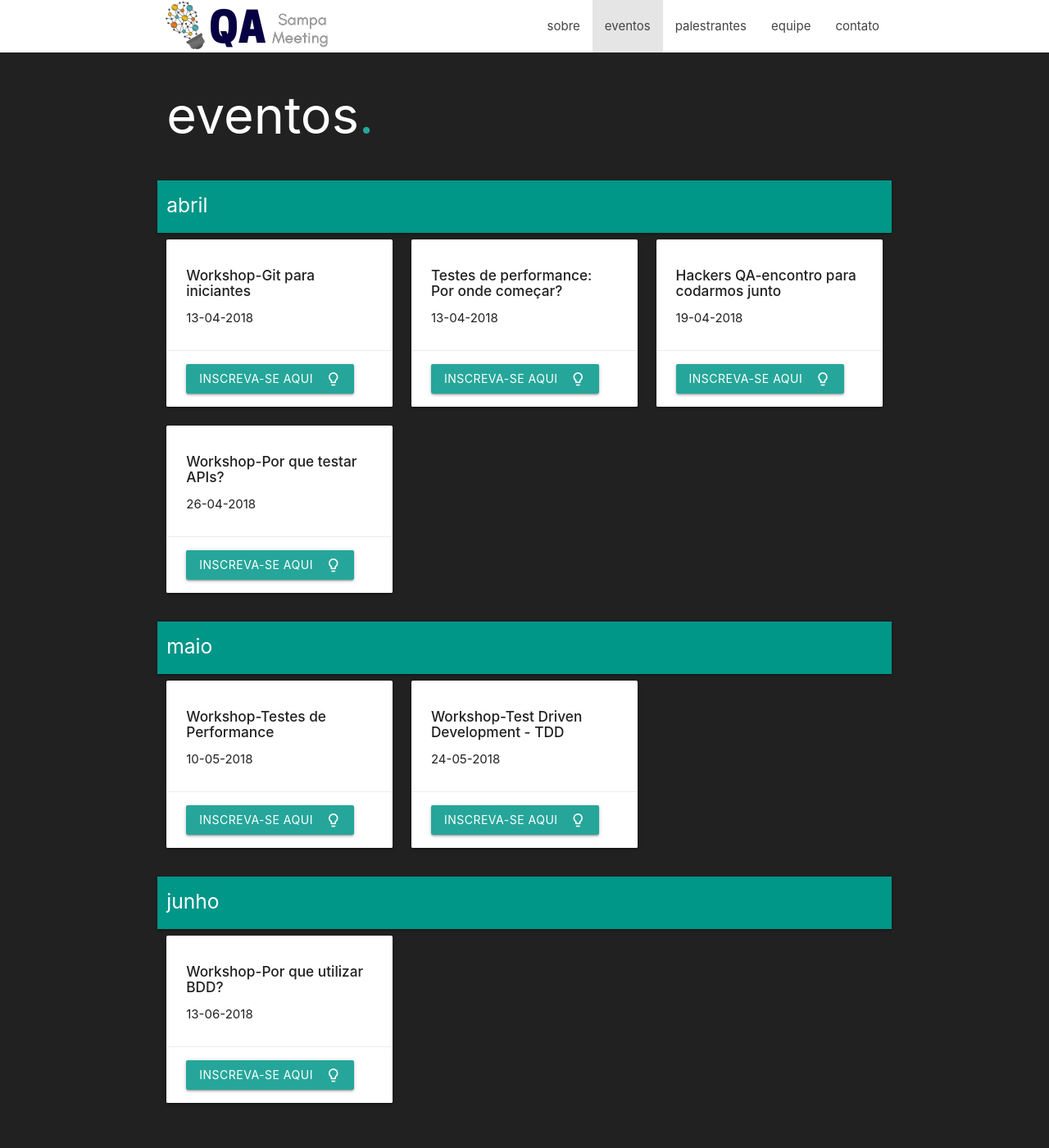
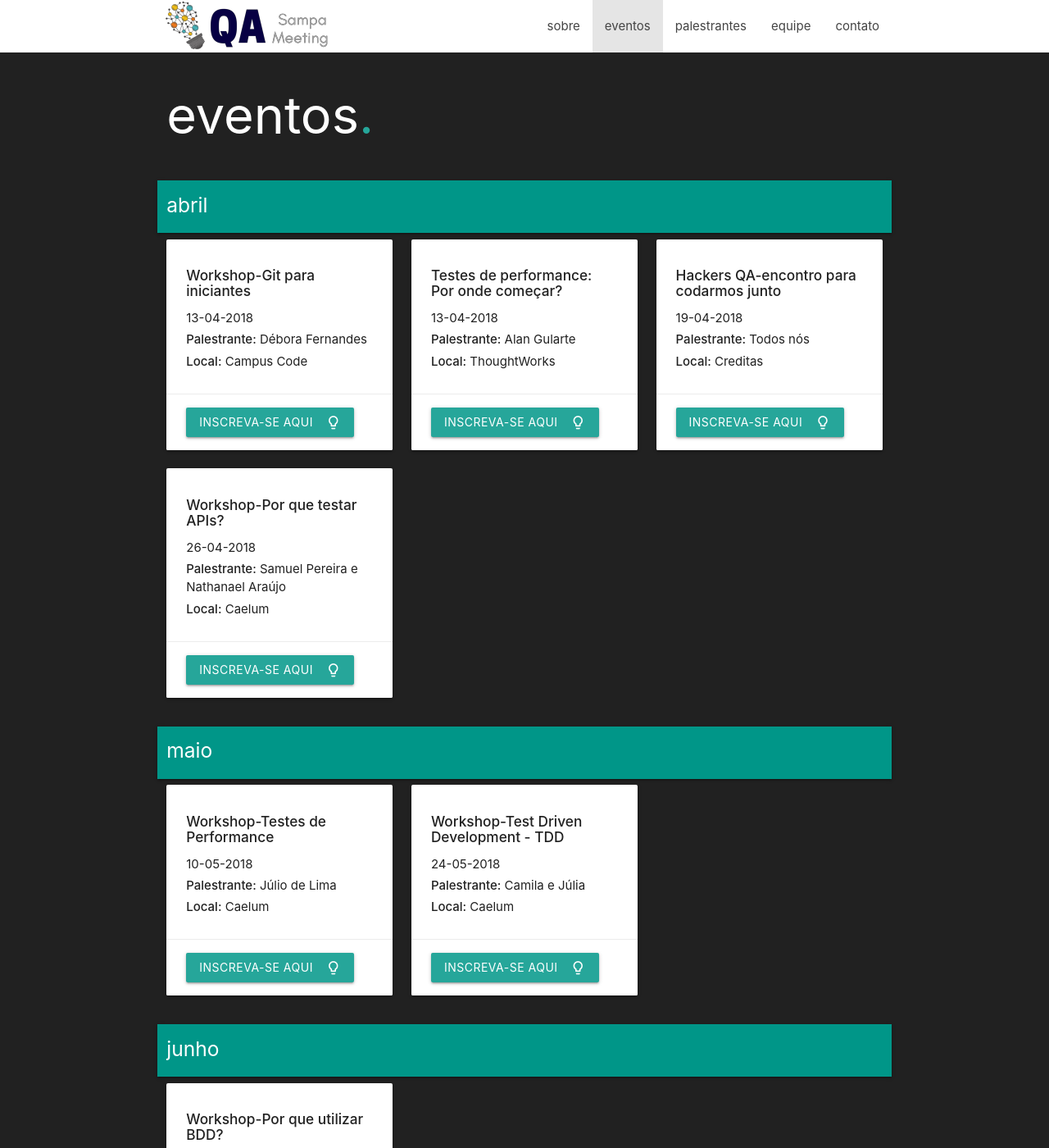
Before and after one commit to qasampameeting/qasampameeting.github.io, a Jekyll site: the page built from events.md, in a window 1280 px wide and 1400 px high. Shown: the whole window at 82% size. Built offline with Jekyll 4.4.1, drawn with Linux system fonts in a browser that asks for light colours; nearby versions of some CDN libraries; some of the changed text lies outside the part shown.

Commit message:
add speaker and local

```diff
--- a/_config.yml
+++ b/_config.yml
@@ -25,32 +25,46 @@ events:
   abril:
     - date: 13-04-2018
       title: Workshop-Git para iniciantes
+      name: Débora Fernandes
+      local: Campus Code
       link: https://www.eventbrite.com.br/e/git-para-iniciantes-inscricoes-a-partir-do-dia-06-04-as-23h-registration-44058287524
 
     - date: 13-04-2018
       title: "Testes de performance: Por onde começar?"
+      name: Alan Gularte
+      local: ThoughtWorks
       link: https://www.eventbrite.com.br/e/testes-de-performance-para-aplicacoes-web-por-onde-comecar-inscricoes-a-partir-do-dia-06-04-as-23h-registration-44833632602
 
     - date: 19-04-2018
       title: Hackers QA-encontro para codarmos junto
+      name:  Todos nós
+      local: Creditas
       link: https://www.eventbrite.com.br/e/hackers-qa-inscricoes-a-partir-do-dia-14-04-as-23h-registration-44512733785
 
     - date: 26-04-2018
       title: Workshop-Por que testar APIs?
+      name: Samuel Pereira e Nathanael Araújo
+      local: Caelum
       link: https://www.eventbrite.com.br/e/por-que-testar-apis-inscricoes-a-partir-do-dia-19-04-as-23h-registration-43291305460
 
   maio:
     - date: 10-05-2018
       title: Workshop-Testes de Performance
+      name: Júlio de Lima
+      local: Caelum
       link: https://www.eventbrite.com.br/e/testes-de-performance-inscricoes-a-partir-do-dia-02-05-as-23h-registration-43731000600
 
     - date: 24-05-2018
       title: Workshop-Test Driven Development - TDD
+      name: Camila e Júlia
+      local: Caelum
       link: https://www.eventbrite.com.br/e/test-driven-development-tdd-inscricoes-a-partir-do-dia-17-05-as-23h-registration-43732427869
 
   junho:
     - date: 13-06-2018
       title: Workshop-Por que utilizar BDD?
+      name: Fernando Papito
+      local: a definir
       link: https://www.eventbrite.com.br/e/por-que-utilizar-bdd-inscricoes-a-partir-do-dia-06-06-as-23h-registration-43291769849
 
 
--- a/events.md
+++ b/events.md
@@ -23,6 +23,10 @@ title: Eventos QA Sampa Meeting
         <p>
           {{ event.date }}
         </p>
+        <h7><strong>Palestrante:</strong> {{ event.name }} </h7>
+        <p>
+          <h7><strong>Local:</strong> {{ event.local }} </h7>
+        </p>
       </div>
       <div class="card-action">
         <a href="{{ event.link }}" {% if event.link %}target="_blank"{% endif %} class="waves-effect waves-light btn">
```
